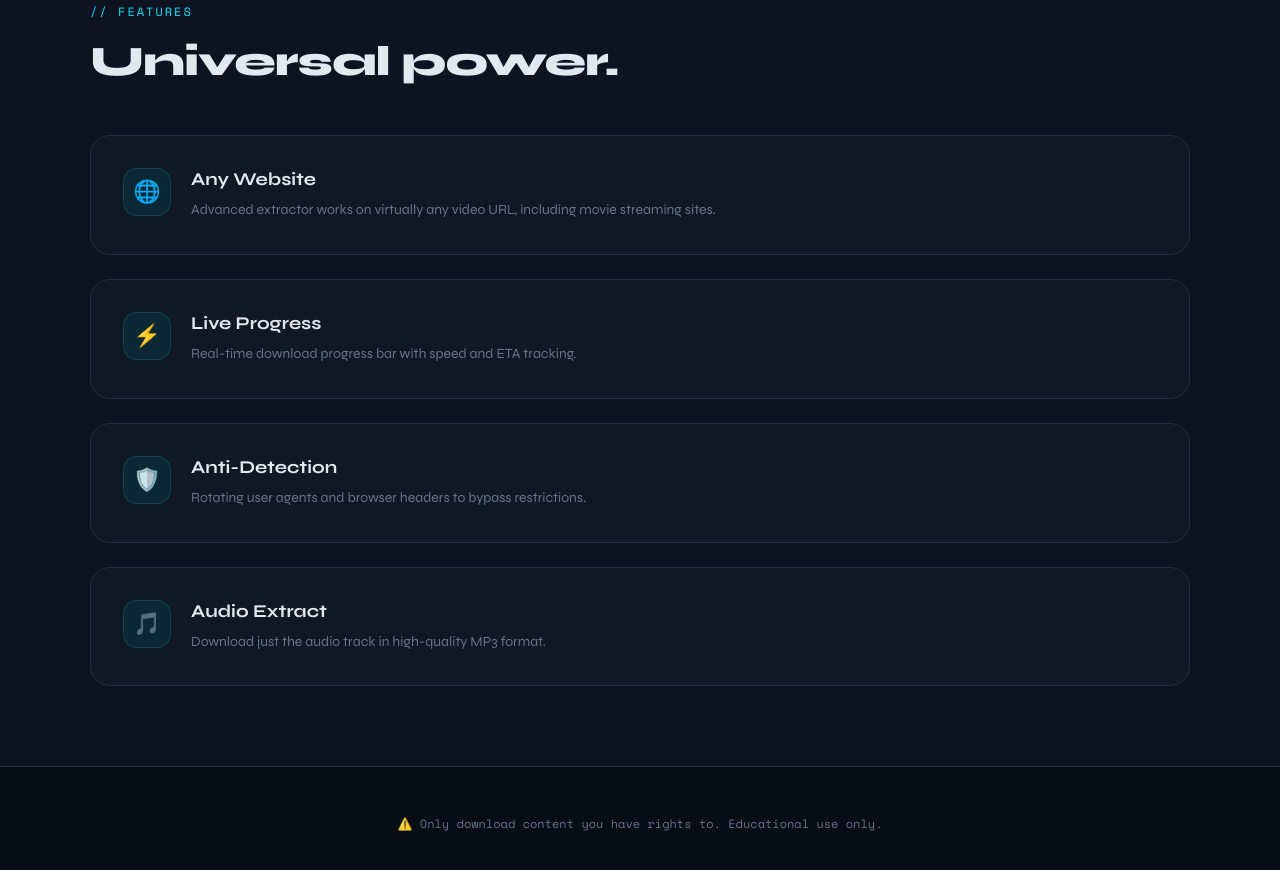
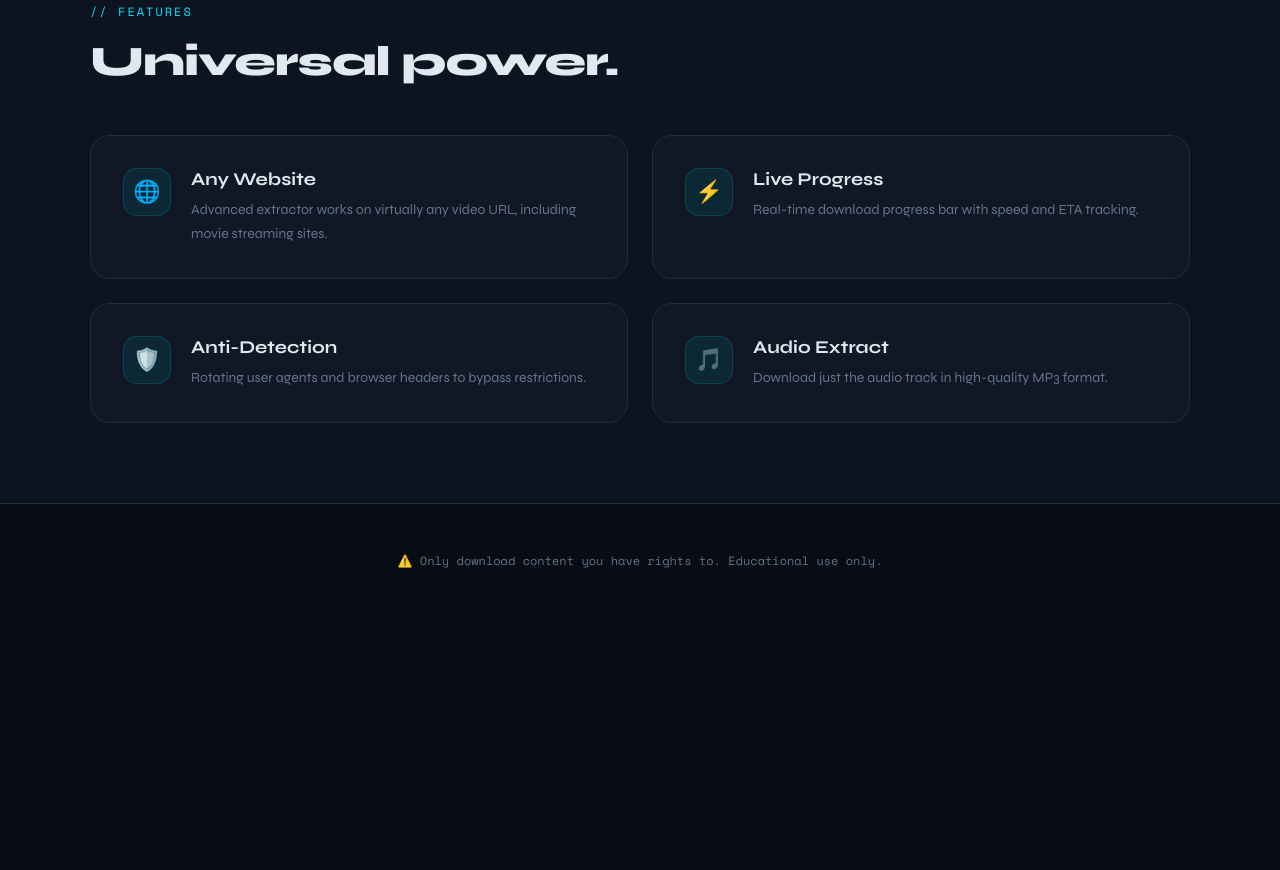
Before and after one commit to Shahrukh-aidev/downlynk-frontend, a plain HTML site: page index.html in a window 1280 px wide. Shown: the part 1288-2158 px from the top of the page. After the commit the page ends 1905 px from the top, so only its background shows below. Drawn offline with nearby package versions, Linux system fonts and the light colour scheme.

Commit message:
Update index.html

```diff
--- a/index.html
+++ b/index.html
@@ -87,7 +87,7 @@
   .step-desc{font-size:14px;color:var(--muted);line-height:1.7}
   .features{padding:80px 48px;background:var(--bg2)}
   .features-inner{max-width:1100px;margin:0 auto}
-  .features-grid{display:grid;grid-template-columns:repeat(2,1fr));gap:24px;margin-top:48px}
+  .features-grid{display:grid;grid-template-columns:repeat(2,1fr);gap:24px;margin-top:48px}   /* fixed CSS */
   .feature-card{background:var(--card);border:1px solid var(--border);border-radius:20px;padding:32px;display:flex;gap:20px;align-items:flex-start;transition:all .3s}
   .feature-card:hover{border-color:rgba(0,255,136,.3)}
   .feature-icon{width:48px;height:48px;background:rgba(0,229,255,.08);border:1px solid rgba(0,229,255,.15);border-radius:14px;display:flex;align-items:center;justify-content:center;font-size:22px;flex-shrink:0}
@@ -137,6 +137,7 @@
         <select class="quality-select" id="qualitySelect">
           <option value="best">⭐ Best Available</option>
           <option value="4k">🎬 4K (2160p)</option>
+          <option value="1440p">🖥️ 2K (1440p)</option>   <!-- added -->
           <option value="1080p">📺 1080p HD</option>
           <option value="720p" selected>💻 720p HD</option>
           <option value="480p">📱 480p</option>
@@ -354,7 +355,6 @@
       progressBar.style.width = '100%';
       progressPct.innerText = '100%';
 
-      // Get filename from header or create one
       const disposition = response.headers.get('Content-Disposition');
       let filename = `video_${Date.now()}.mp4`;
       if (disposition) {
```
